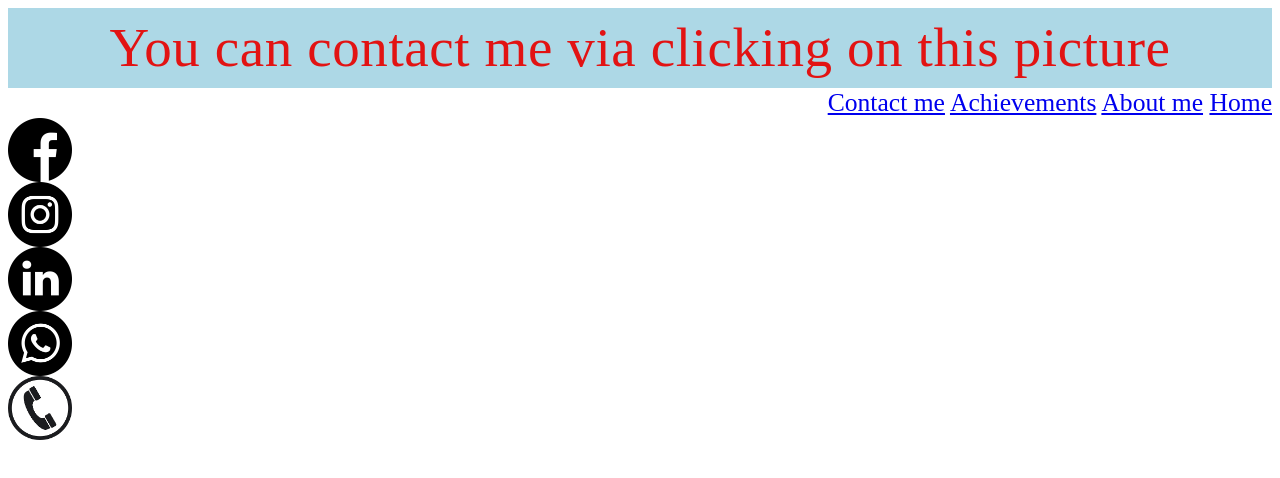
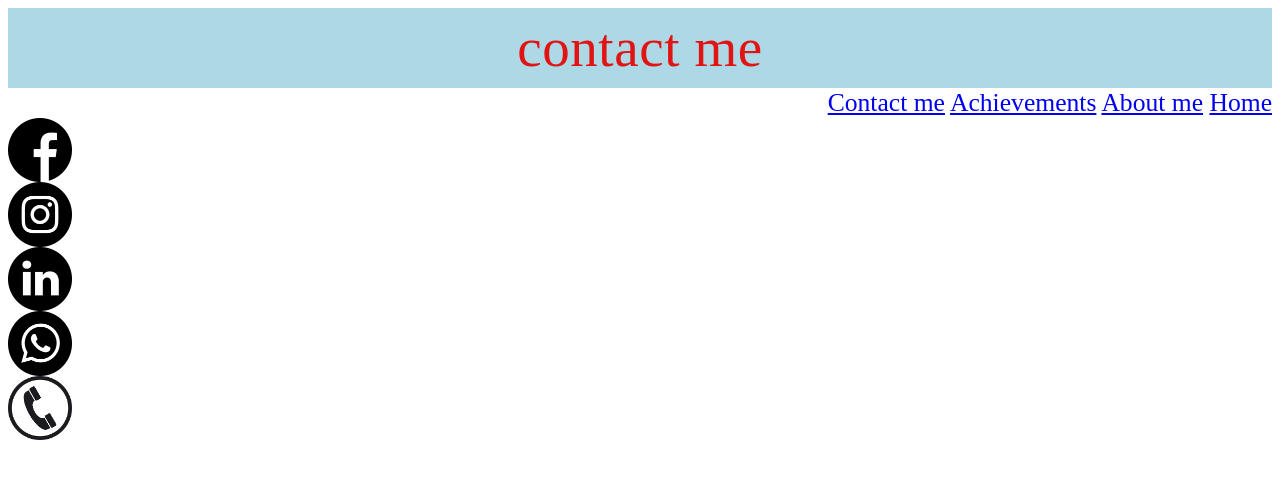
Before and after one commit to ninadsahu/ninadsahu12, a plain HTML site: page contact.html in a window 1280 px wide. Drawn offline with Linux system fonts and the light colour scheme.

Commit message:
Add files via upload

```diff
--- a/contact.html
+++ b/contact.html
@@ -49,8 +49,8 @@
 </head>
 <body >
 
-   <header tyle="font-size:7vw;">
-      You can contact me via clicking on this picture
+   <header tyle="font-size:5vw;">
+      contact me
  </header>
  <nav style="font-size:2vw;">
    <a href="contact.html">Contact me</a>
```
